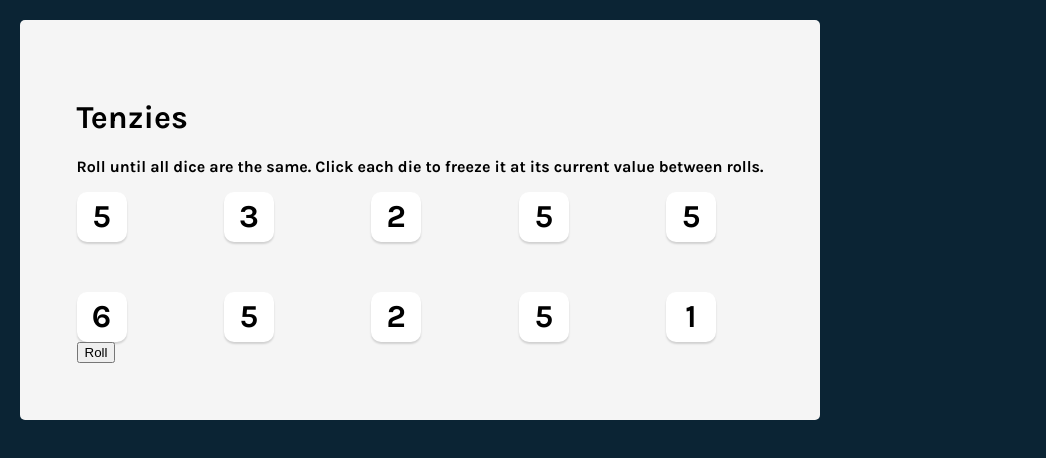
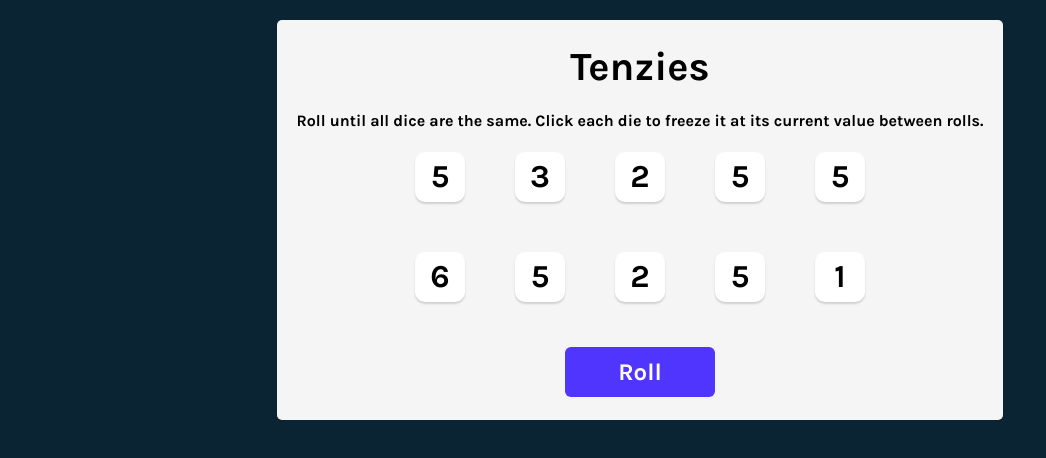
Before and after one commit to dashaunn/TenziesGame, a React (Vite) app in the folder Tenzies/: page / in a window 1280 px wide. Shown: the top 458 px of the page, without its empty margins (0-1046 px from the left). Built offline with nearby package versions, Linux system fonts and the light colour scheme.

Commit message:
update styles

```diff
--- a/Tenzies/src/style.css
+++ b/Tenzies/src/style.css
@@ -5,13 +5,19 @@
 }
 
 body {
-  font-family: Karla;
+  font-family: 'Karla', sans-serif;
   margin: 0;
   background-color: #0B2434;
   padding: 20px;
 }
 
 main {
+  display: flex;
+  justify-content: center;
+  align-items: center;
+}
+
+.tenzies-container {
   background-color: #F5F5F5;
   height: 400px;
   max-width: 800px;
@@ -19,14 +25,20 @@ main {
   padding: 20px;
   display: flex;
   flex-direction: column;
-  justify-content: center;
+  justify-content: space-around;
   align-items: center;
+}
+
+.title {
+  font-size: 40px;
+  margin: 0;
 }
 
 .dice-container {
   display: grid;
   grid-template: auto auto / repeat(5, 1fr);
   gap: 50px;
+  margin-bottom: 40px;
 }
 
 .die-face {
@@ -38,9 +50,24 @@ main {
   justify-content: center;
   align-items: center;
   cursor: pointer;
-  background-color: white;
 }
 
 .die-num {
   font-size: 2rem;
 }
+
+.roll-dice {
+  cursor: pointer;
+  height: 50px;
+  width: 150px;
+  border: none;
+  border-radius: 6px;
+  background-color: #5035FF;
+  color: white;
+  font-size: 1.5rem;
+  font-family: 'Karla', sans-serif;
+}
+
+.roll-dice:active {
+  box-shadow: inset 5px 5px 10px -3px rgba(0, 0, 0, 0.4);
+}
```
